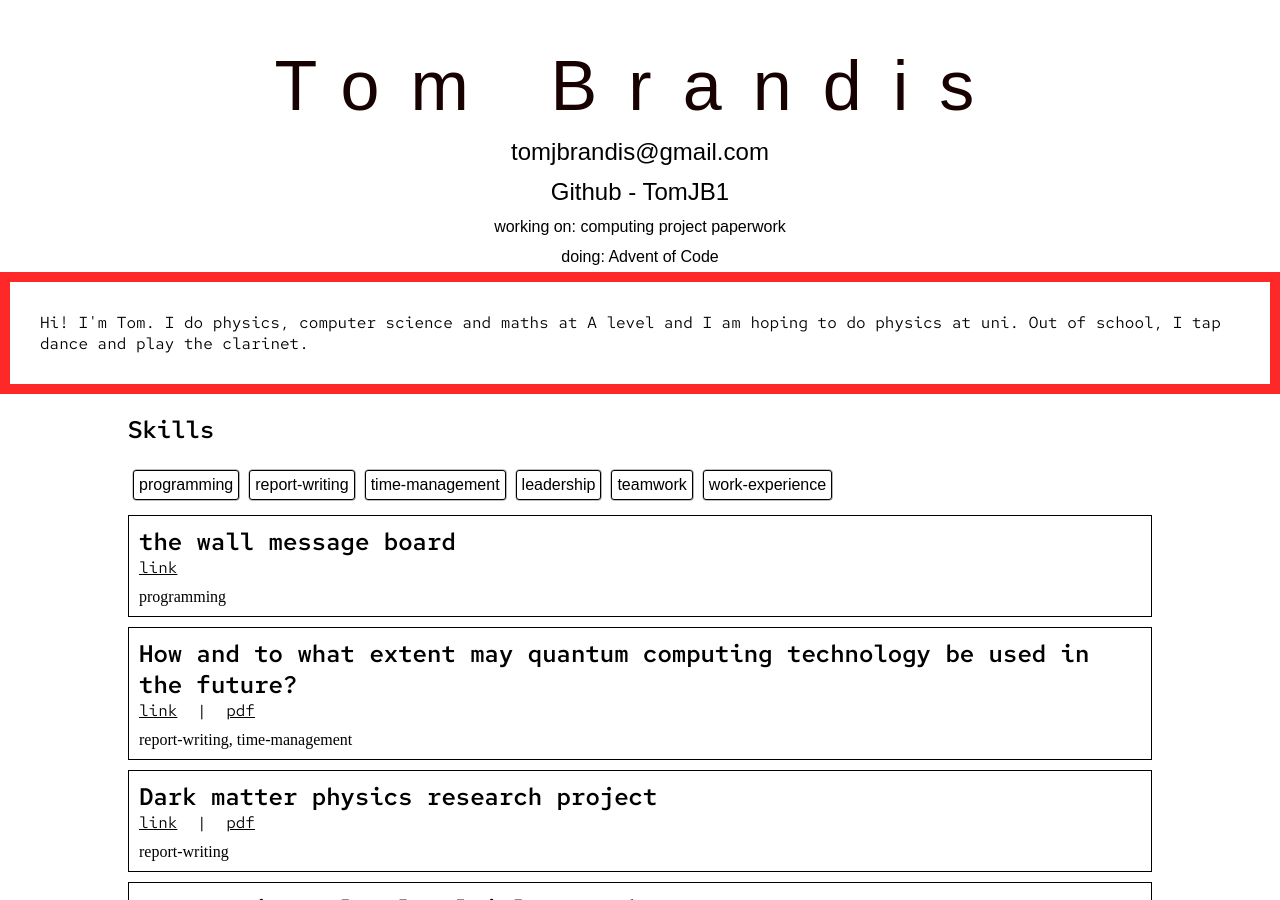
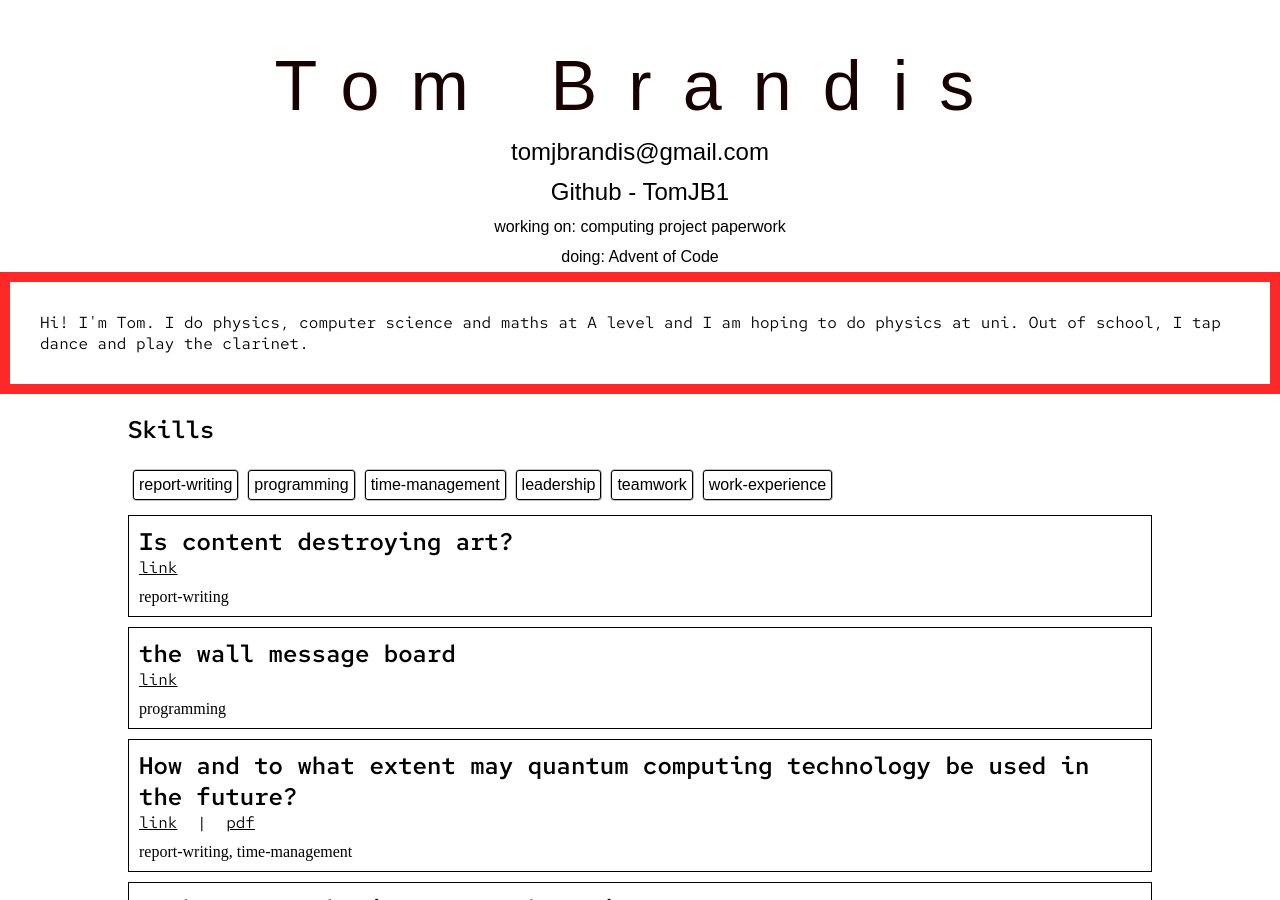
Before and after one commit to TomJB1/my-website-jekyll, a Jekyll site: the page built from about-me.html, in a window 1280 px wide and 900 px high. Built offline with Jekyll 4.4.1, drawn with Linux system fonts in a browser that asks for light colours.

Commit message:
put content-art essay on about-me
as report-writing skill

```diff
--- a/_posts/published/2024-11-23-Is content destroying art.md
+++ b/_posts/published/2024-11-23-Is content destroying art.md
@@ -6,6 +6,7 @@ tags:
   - creators
   - essay
 skills:
+  - report-writing
 layout: default
 edited_date:
 title: Is content destroying art?
```
